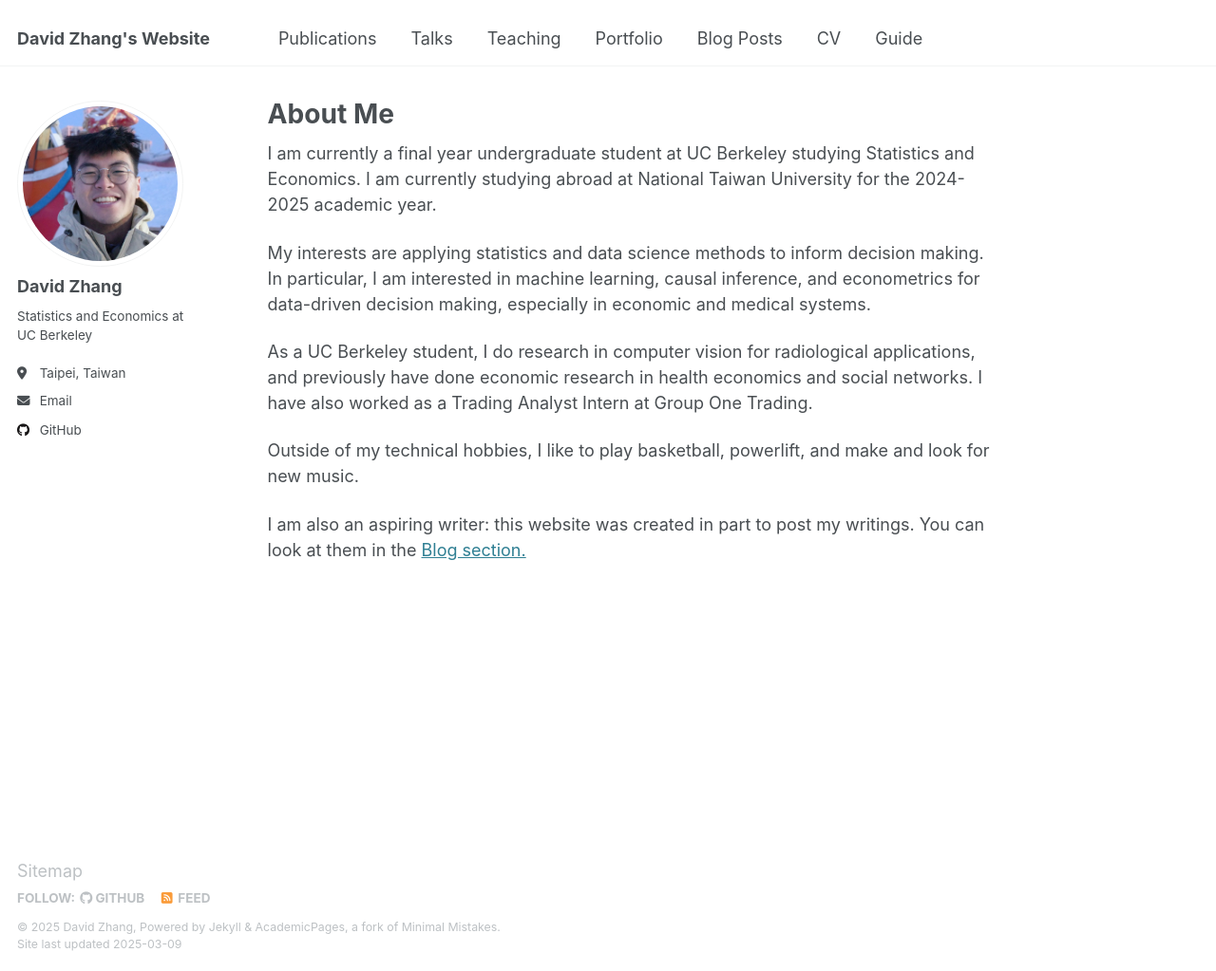
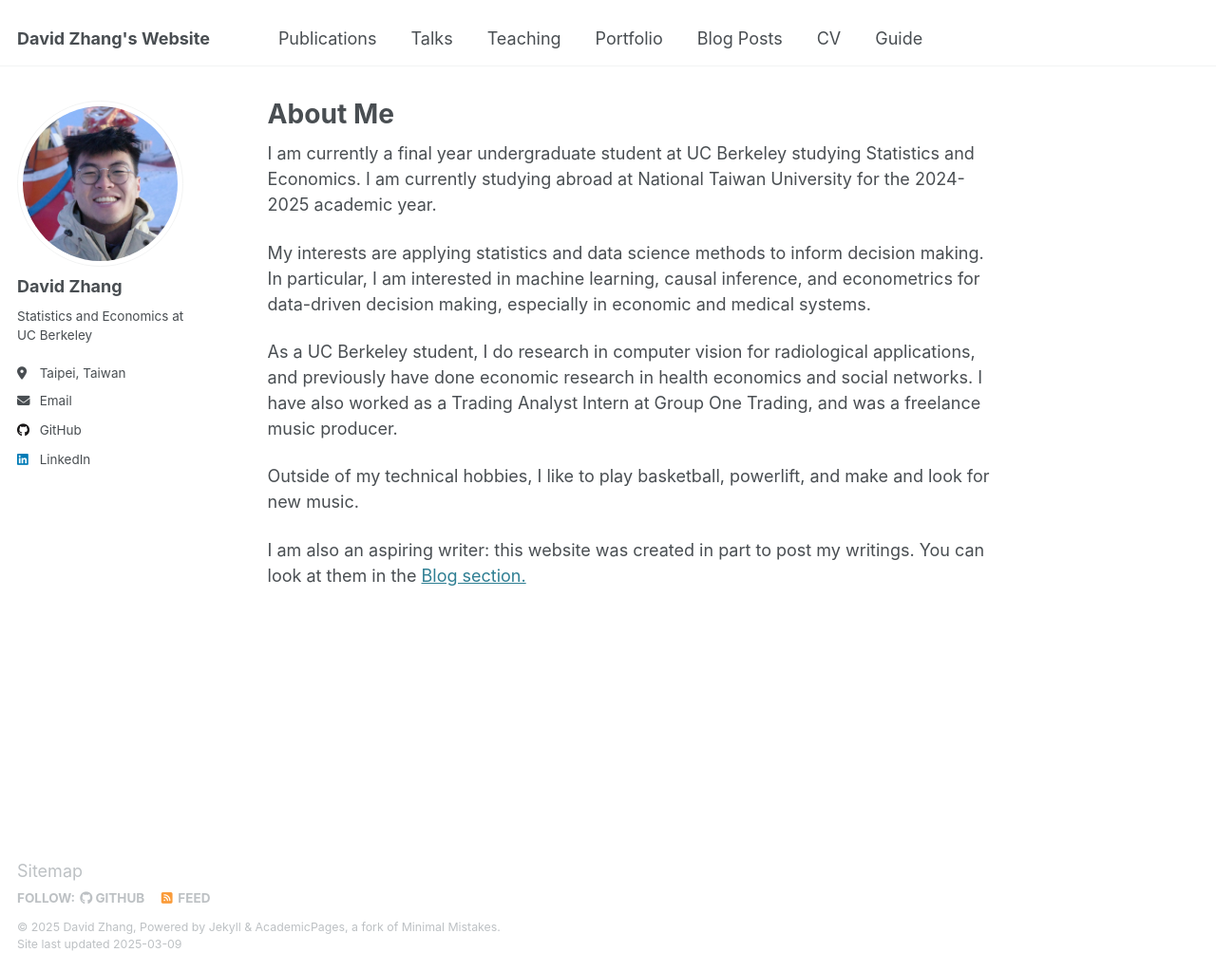
Before and after one commit to dzhang2324/dzhang2324.github.io, a Jekyll site: the page built from _pages/about.md, in a window 1280 px wide and 1023 px high. Shown: the whole window at 95% size. Built offline with Jekyll 4.4.1, drawn with Linux system fonts in a browser that asks for light colours.

Commit message:
add information about being a music producer, add linkedin

```diff
--- a/_config.yml
+++ b/_config.yml
@@ -59,7 +59,7 @@ author:
   keybase          : # Username
   instagram        : # Username
   lastfm           : # Username
-  linkedin         : # Username
+  linkedin         : "davidzhang2324"
   mastodon         : # URL
   medium           : # URL
   pinterest        : # Username
--- a/_pages/about.md
+++ b/_pages/about.md
@@ -11,7 +11,7 @@ I am currently a final year undergraduate student at UC Berkeley studying Statis
 
 My interests are applying statistics and data science methods to inform decision making. In particular, I am interested in machine learning, causal inference, and econometrics for data-driven decision making, especially in economic and medical systems.
 
-As a UC Berkeley student, I do research in computer vision for radiological applications, and previously have done economic research in health economics and social networks. I have also worked as a Trading Analyst Intern at Group One Trading.
+As a UC Berkeley student, I do research in computer vision for radiological applications, and previously have done economic research in health economics and social networks. I have also worked as a Trading Analyst Intern at Group One Trading, and was a freelance music producer.
 
 Outside of my technical hobbies, I like to play basketball, powerlift, and make and look for new music.
 
```
